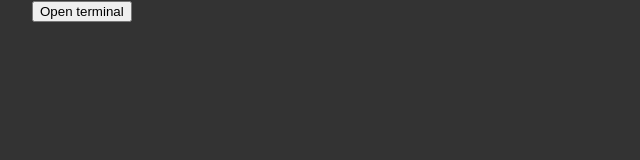
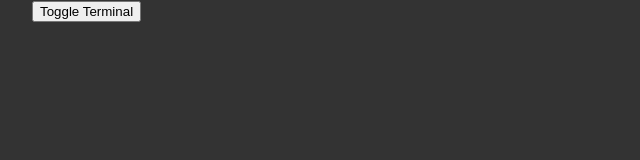
Before and after one commit to schang1146/git-sandbox, a Next.js app: page / in a window 1280 px wide. Shown: the top 160 px of the page, without its empty margins (0-640 px from the left). Built offline with nearby package versions, Linux system fonts and the light colour scheme.

Commit message:
Enforce only having 1 terminal open at a time

```diff
--- a/components/terminal.tsx
+++ b/components/terminal.tsx
@@ -9,16 +9,16 @@ export default function DynamicTerminal() {
   let currentLine = 1;
   let currentLineContent = '';
   const prefix = '\x1B[92mgit@sandbox\x1B[0m $ ';
+  const term = new Terminal({
+    convertEol: true,
+    cursorBlink: true,
+    cursorStyle: 'bar',
+  });
 
   const openTerminal = (toggle: boolean) => {
     if (!toggle) {
-      console.log(terminalRef);
+      terminalRef.current?.replaceChildren();
     } else {
-      const term = new Terminal({
-        convertEol: true,
-        cursorBlink: true,
-        cursorStyle: 'bar',
-      });
       const fitAddon = new FitAddon();
       term.loadAddon(fitAddon);
       term.open(terminalRef.current!);
@@ -61,8 +61,8 @@ export default function DynamicTerminal() {
 
   return (
     <div>
-      <button onClick={() => openTerminal(!isTerminalOpen)}>Open terminal</button>
       <div id='terminal' ref={terminalRef} />
+      <button onClick={() => openTerminal(!isTerminalOpen)}>Toggle Terminal</button>
     </div>
   );
 }
```
